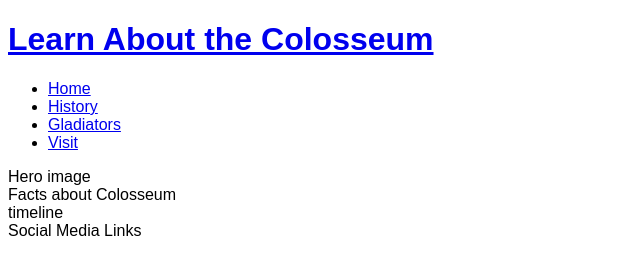
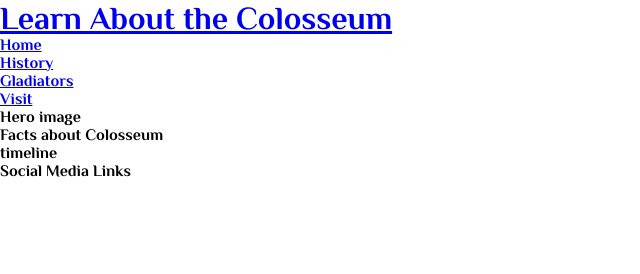
Before and after one commit to tpfk7/Portfolio-1-Project-Submission, a plain HTML site: page index.html in a window 1280 px wide. Shown: the whole page, without its empty margins (0-640 px from the left). Drawn offline with Linux system fonts and the light colour scheme.

Commit message:
Add google fonts and use wildcard to remove default margins, paddding and borders

```diff
--- a/assets/css/style.css
+++ b/assets/css/style.css
@@ -1,3 +1,12 @@
+@import url('https://fonts.googleapis.com/css2?family=Mulish:wght@300&family=Philosopher:wght@700&display=swap');
+
+*{
+    margin: 0;
+    padding: 0;
+    border: none;
+
+}
 body {
-    font-family: Arial, Helvetica, sans-serif;
+    font-family: Philosopher, sans-serif;
+    font-weight: 300;
 }
```
